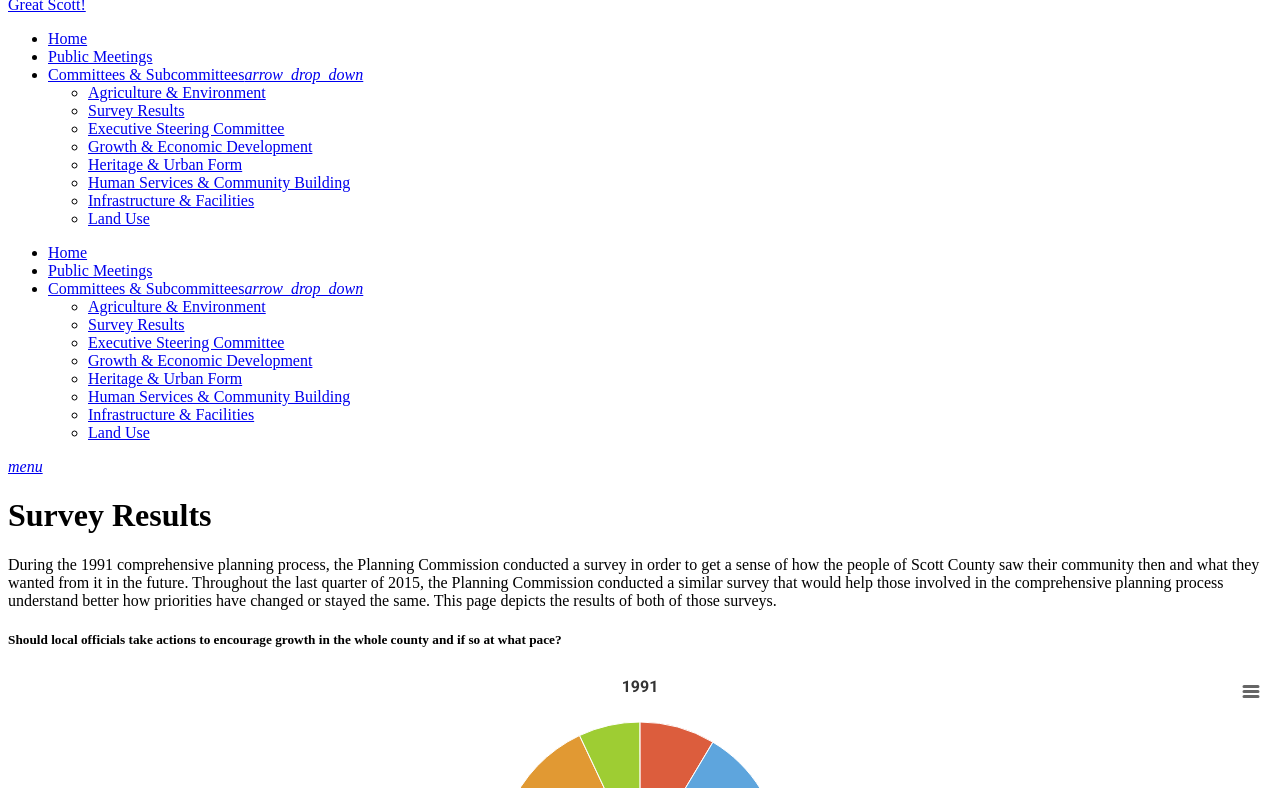
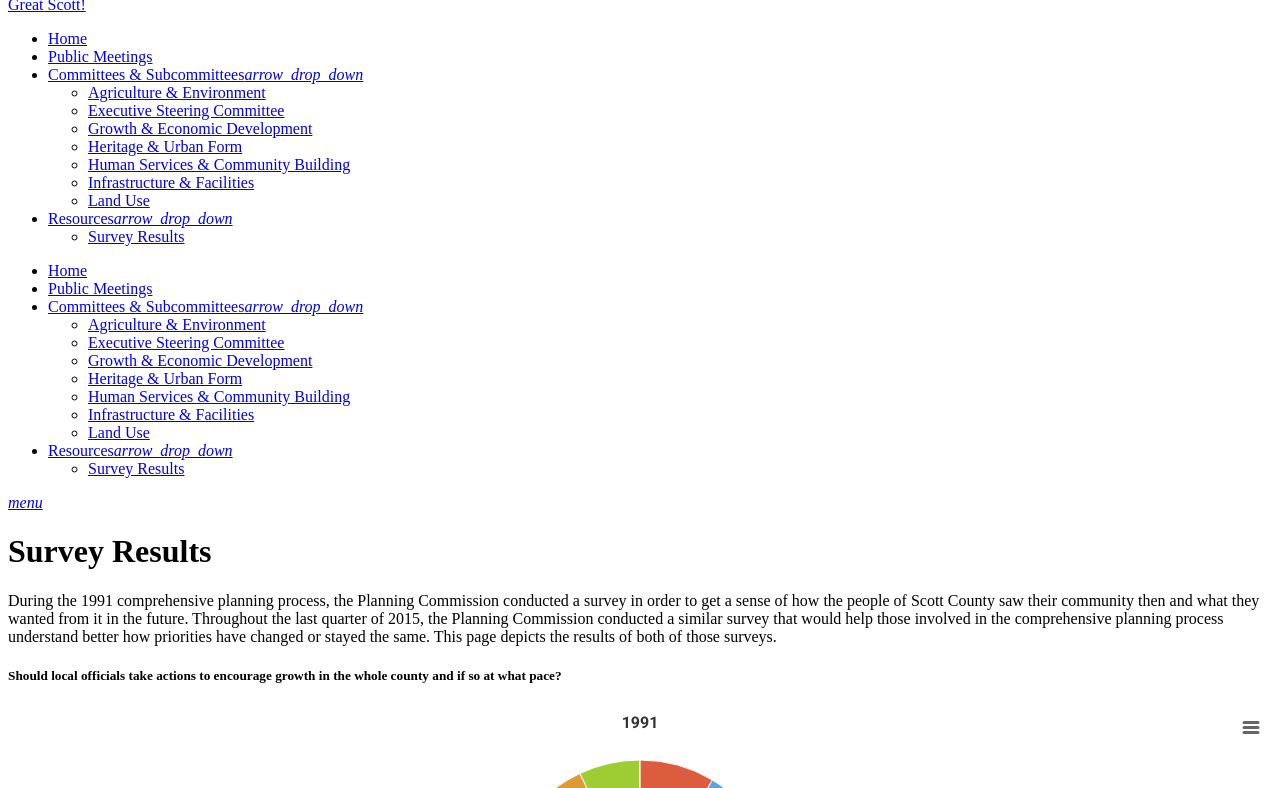
Before and after one commit to shape2040/shape2040.github.io, a Jekyll site: the page built from survey-results/index.html, in a window 1280 px wide and 900 px high, cut to the strip 112-900 px from the top of the window. Built offline with Jekyll 4.4.1, drawn with Linux system fonts in a browser that asks for light colours; nearby versions of some CDN libraries.

Commit message:
add resources dropdown

```diff
--- a/_includes/header.html
+++ b/_includes/header.html
@@ -2,7 +2,7 @@
 <ul id="dropdown1" class="dropdown-content">
   {% for page in pages %}
       {% if page.page-category %}
-      {% if page.category == subcommitee %}
+      {% if page.weight >= 0 and page.weight < 10 %}
       <li><a class="page-link" href="{{ page.url | prepend:site.baseurl }}">{{ page.title }}</a></li>
       {% endif %}
       {% endif %}
@@ -13,7 +13,29 @@
 <ul id="dropdown2" class="dropdown-content green-text">
   {% for page in pages %}
       {% if page.page-category %}
-      {% if page.category == subcommittee %}
+      {% if page.weight >= 0 and page.weight < 10 %}
+      <li><a class="page-link" href="{{ page.url | prepend:site.baseurl }}">{{ page.title }}</a></li>
+      {% endif %}
+      {% endif %}
+  {% endfor %}
+</ul>
+
+{% assign pages = site.pages | sort: "weight" %}
+<ul id="dropdown3" class="dropdown-content">
+  {% for page in pages %}
+      {% if page.page-category %}
+      {% if page.weight >= 10 %}
+      <li><a class="page-link" href="{{ page.url | prepend:site.baseurl }}">{{ page.title }}</a></li>
+      {% endif %}
+      {% endif %}
+  {% endfor %}
+</ul>
+
+{% assign pages = site.pages | sort: "weight" %}
+<ul id="dropdown4" class="dropdown-content green-text">
+  {% for page in pages %}
+      {% if page.page-category %}
+      {% if page.weight >= 10 %}
       <li><a class="page-link" href="{{ page.url | prepend:site.baseurl }}">{{ page.title }}</a></li>
       {% endif %}
       {% endif %}
@@ -28,12 +50,14 @@
       <li><a class="page-link" href="/index.html">Home</a></li>
       <li><a class="page-link" href="/public-meetings">Public Meetings</a></li>
       <li><a class="dropdown-button" href="#!" data-activates="dropdown1">Committees &amp; Subcommittees<i class="material-icons right">arrow_drop_down</i></a></li>
+      <li><a class="dropdown-button" href="#!" data-activates="dropdown3">Resources<i class="material-icons right">arrow_drop_down</i></a></li>
     </ul>
 
     <ul id="nav-mobile" class="side-nav">
       <li><a class="page-link" href="/index.html">Home</a></li>
       <li><a class="page-link" href="/public-meetings">Public Meetings</a></li>
       <li><a class="dropdown-button" href="#!" data-activates="dropdown2">Committees &amp; Subcommittees<i class="material-icons right dropdown-arrow-mobile">arrow_drop_down</i></a></li>
+      <li><a class="dropdown-button" href="#!" data-activates="dropdown4">Resources<i class="material-icons right dropdown-arrow-mobile">arrow_drop_down</i></a></li>
     </ul>
 
     <a href="#" data-activates="nav-mobile" class="button-collapse"><i class="material-icons">menu</i></a>
--- a/survey-results/index.html
+++ b/survey-results/index.html
@@ -1,8 +1,9 @@
 ---
 layout: default
 title: "Survey Results"
+category: resources
 page-category: survey-results
-weight: 1
+weight: 10
 description: During the 1991 comprehensive planning process, the Planning Commission conducted a survey in order to get a sense of how the people of Scott County saw their community then and what they wanted from it in the future. Throughout the last quarter of 2015, the Planning Commission conducted a similar survey that would help those involved in the comprehensive planning process understand better how priorities have changed or stayed the same. This page depicts the results of both of those surveys.
 ---
 <div class="home">
```
